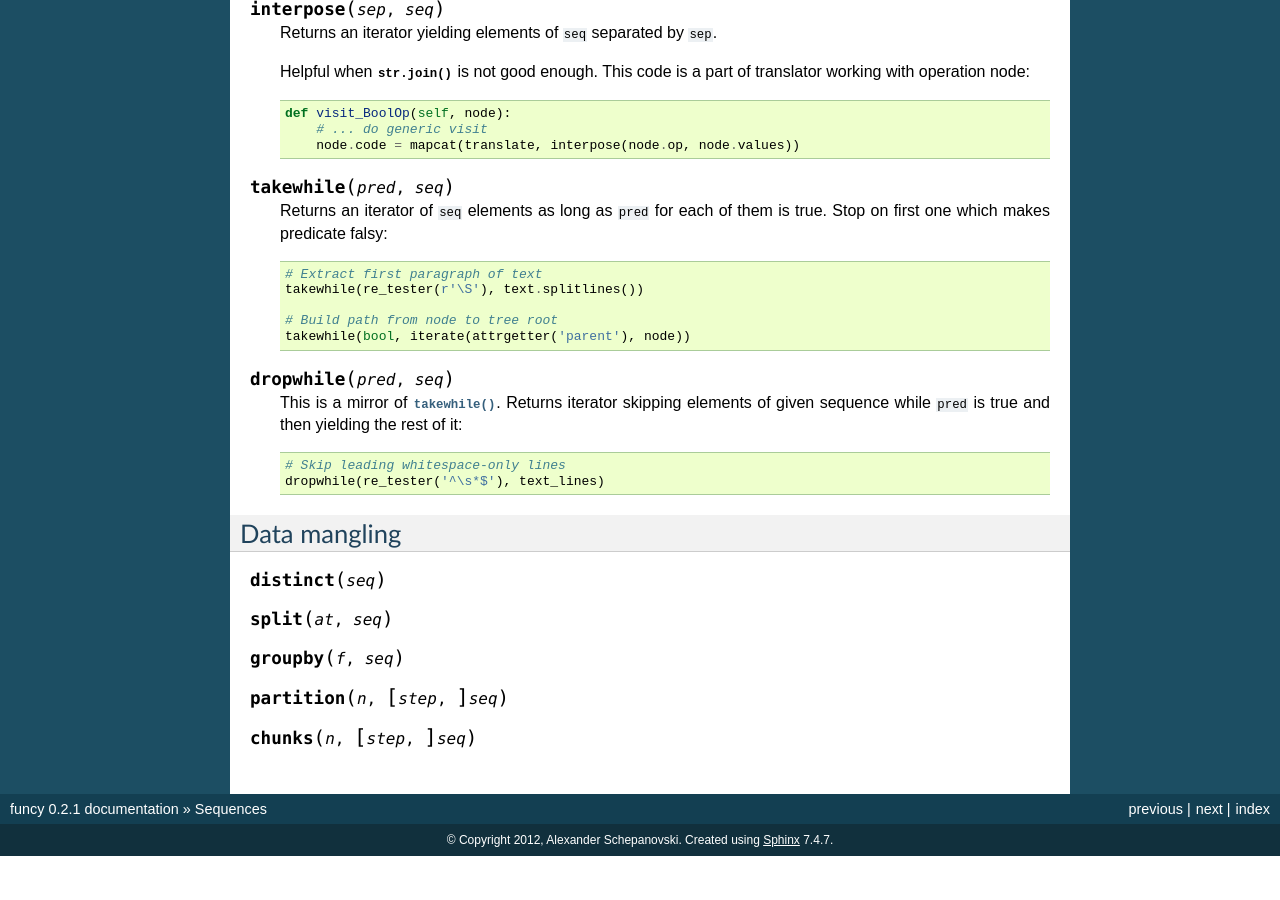
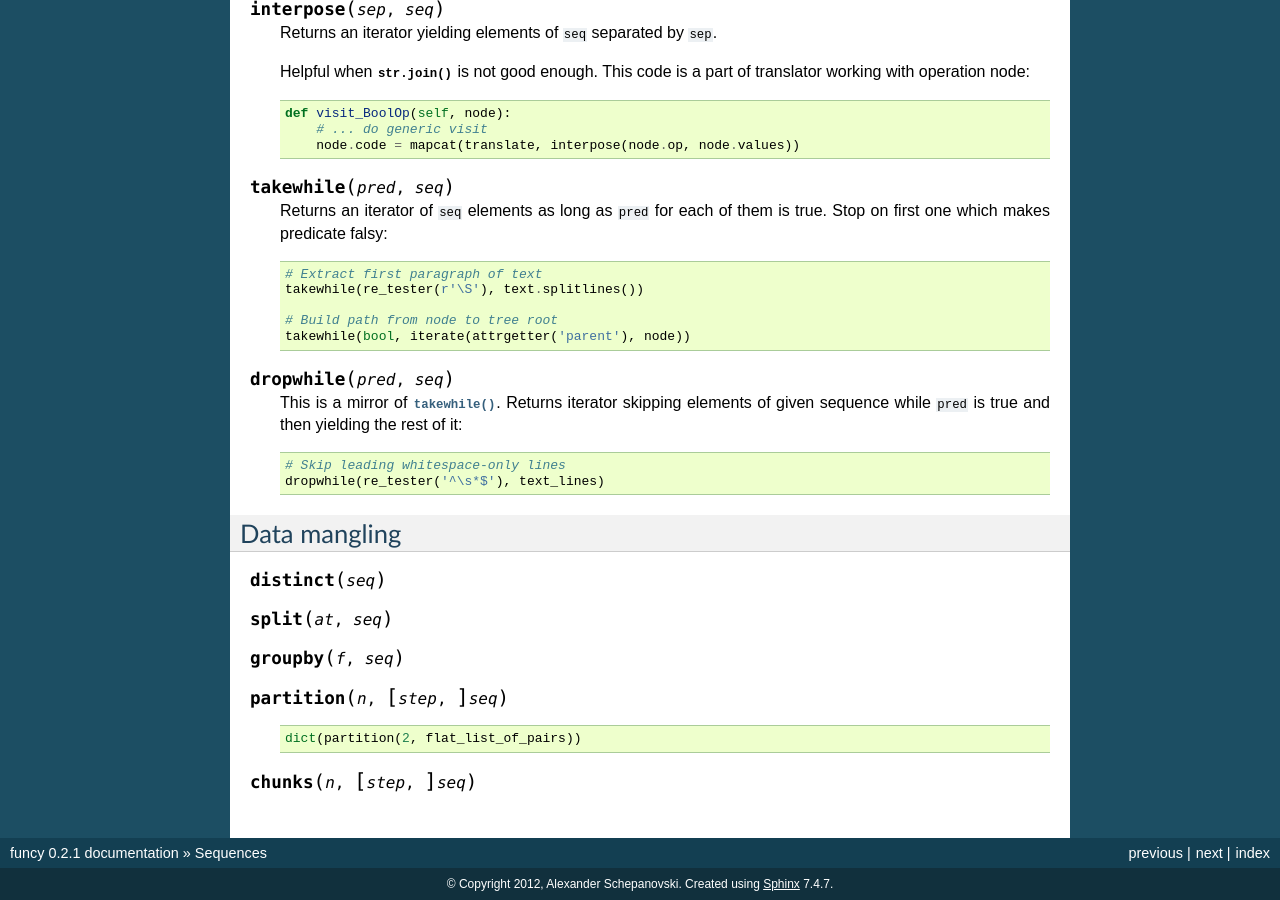
Before and after one commit to Jamaal224/funcy, a Sphinx documentation site: the page built from docs/seqs.rst, in a window 1280 px wide and 900 px high, scrolled down 4615 px. Built offline with Sphinx 7.4.7, drawn with Linux system fonts in a browser that asks for light colours; pages that are not in the unit, such as notebooks, are missing from menus; before the commit the page ends 5471 px from its top, so only the background shows below that.

Commit message:
Example code line for partition()

```diff
--- a/docs/seqs.rst
+++ b/docs/seqs.rst
@@ -297,4 +297,6 @@ Data mangling
 
     ::
 
+        dict(partition(2, flat_list_of_pairs))
+
 .. function:: chunks(n, [step], seq)
```
